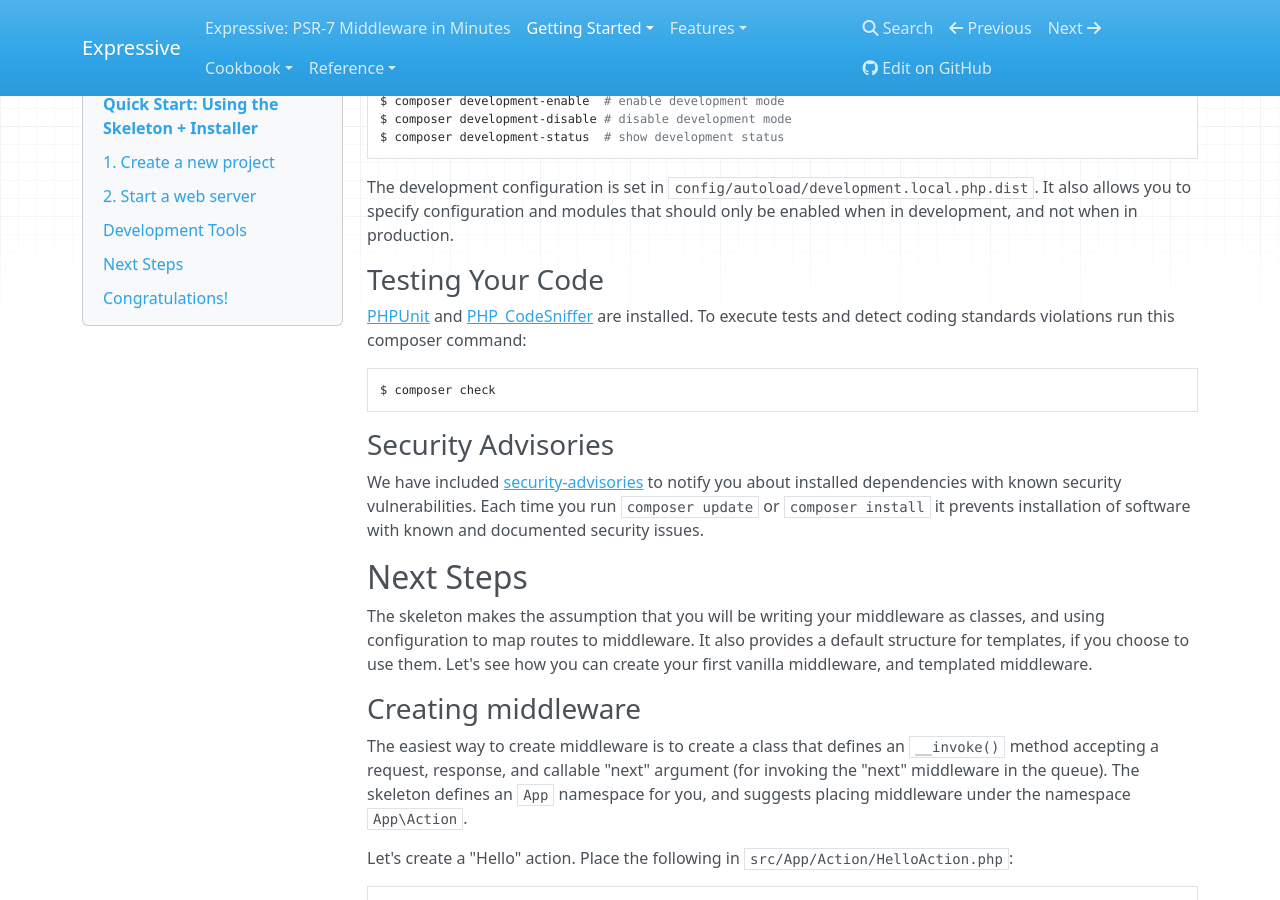
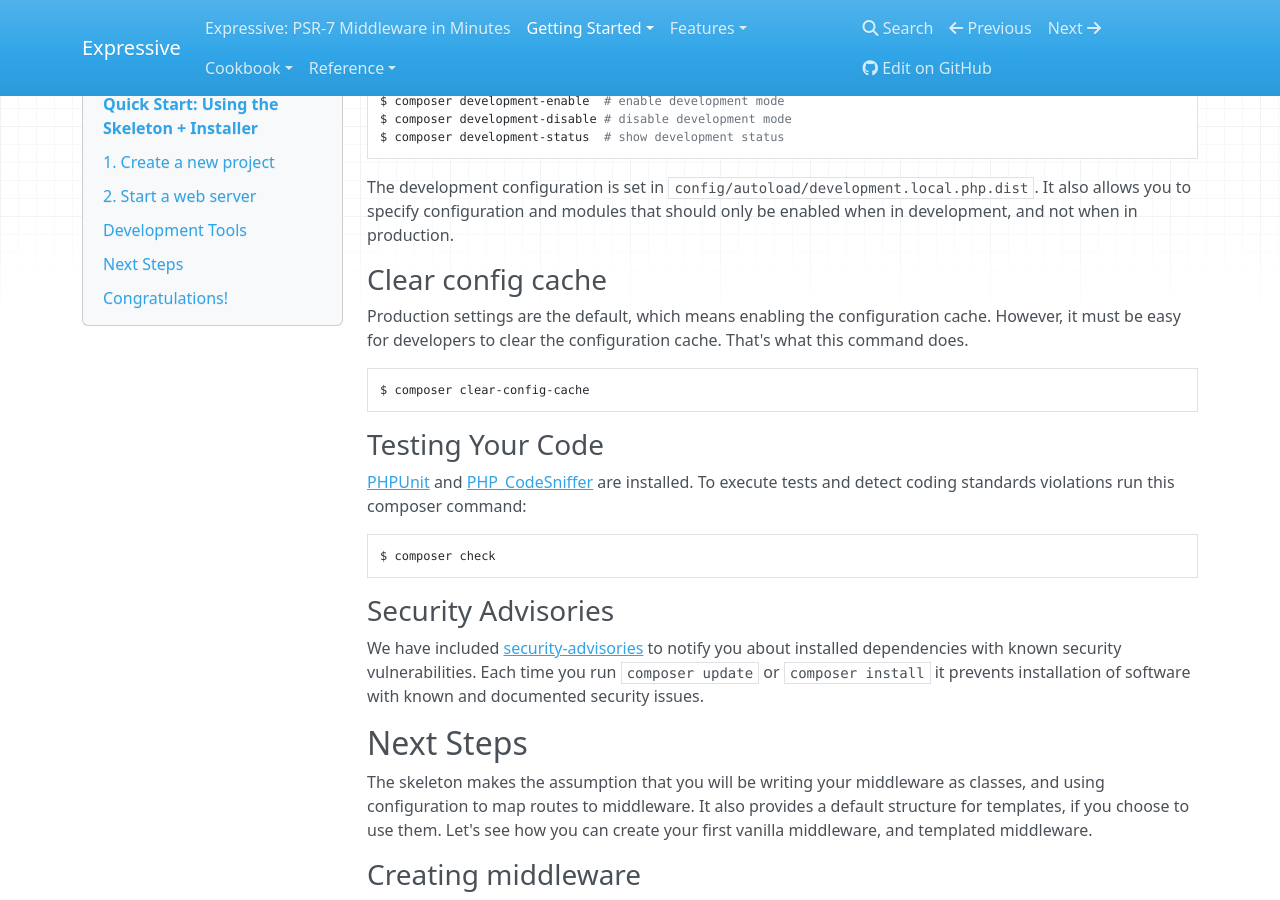
Before and after one commit to zendframework/zend-expressive, an MkDocs documentation site: the page built from doc/book/getting-started/skeleton.md, in a window 1280 px wide and 900 px high, scrolled down 1326 px. Built offline with MkDocs 1.6.1, drawn with Linux system fonts in a browser that asks for light colours; nearby versions of some CDN libraries; old or Windows-style settings are respelled for this version of MkDocs.

Commit message:
DOCS - Explain the skeleton command composer clear-config-cache

````diff
--- a/doc/book/getting-started/skeleton.md
+++ b/doc/book/getting-started/skeleton.md
@@ -77,6 +77,16 @@
 The development configuration is set in `config/autoload/development.local.php.dist`.
 It also allows you to specify configuration and modules that should only be enabled
 when in development, and not when in production.
+
+### Clear config cache
+
+Production settings are the default, which means enabling the configuration cache.
+However, it must be easy for developers to clear the configuration cache. That's
+what this command does.
+
+```bash
+$ composer clear-config-cache
+```
 
 ### Testing Your Code
 
````
